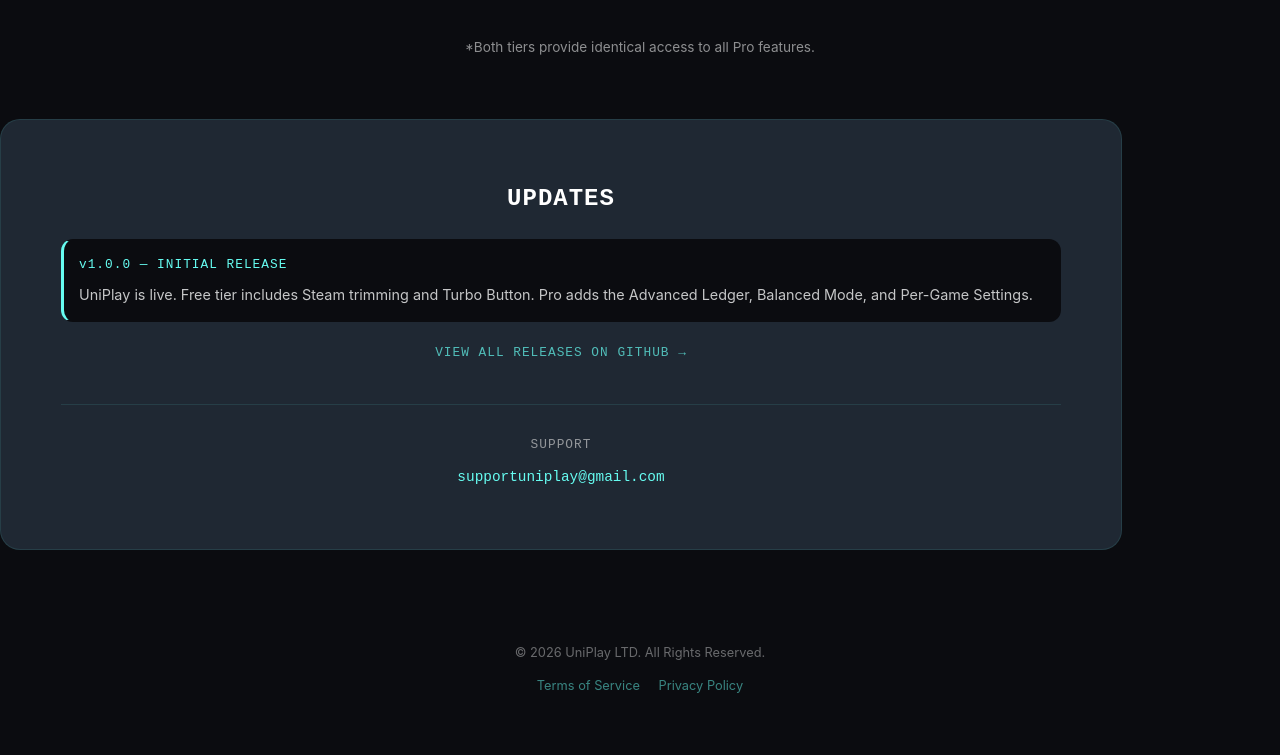
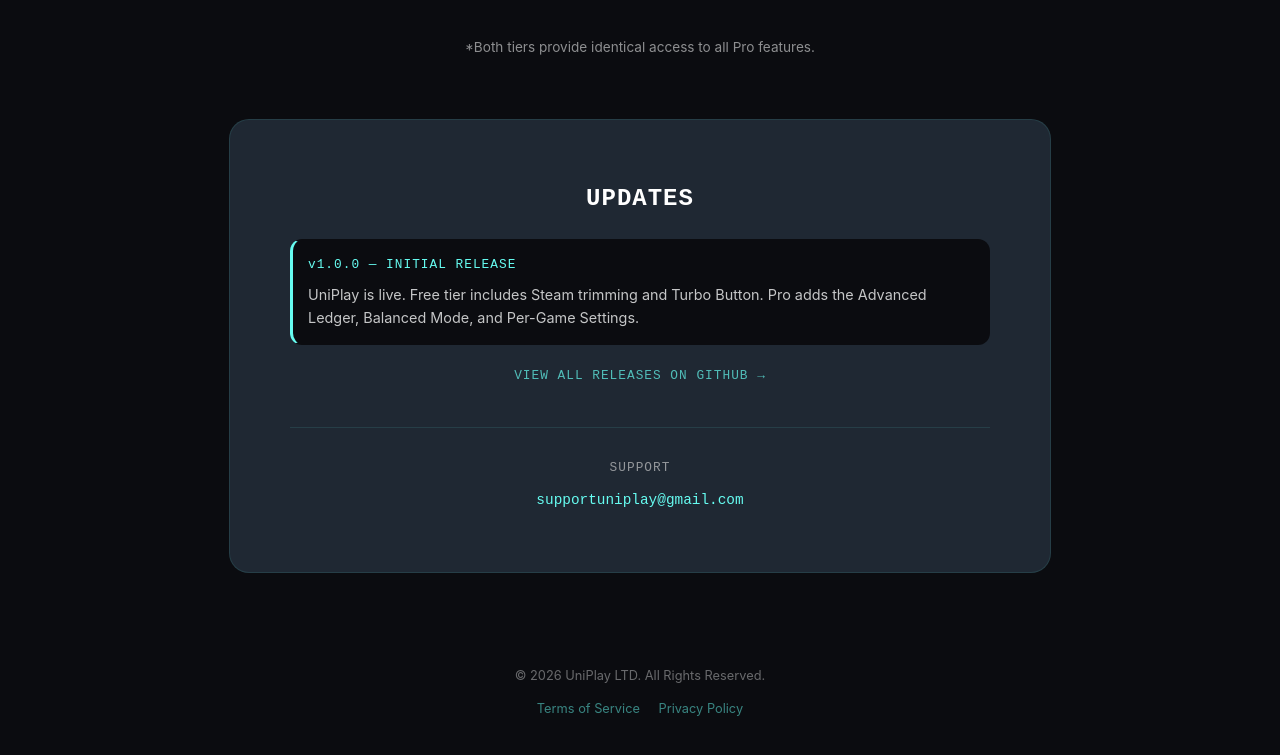
Before and after one commit to Ia-Irfan00/uniplay-web, a plain HTML site: page index.html in a window 1280 px wide. Shown: the part 2040-2795 px from the top of the page. Drawn offline with Linux system fonts and the light colour scheme.

Commit message:
fix: center and constrain updates section alignment

```diff
--- a/index.html
+++ b/index.html
@@ -220,7 +220,8 @@
 </section>
 
 
-<section class="tech-specs container" style="margin-top: 60px; text-align: center;">
+<section style="margin-top: 60px; text-align: center;">
+    <div class="tech-specs container" style="max-width: 700px; margin-left: auto; margin-right: auto;">
         <h2 style="color: var(--white); margin-top: 0; font-family: 'JetBrains Mono', monospace; letter-spacing: 1px;">UPDATES</h2>
         <div class="card" style="border-left: 3px solid var(--accent); text-align: left; margin-bottom: 16px;">
             <p style="margin: 0; font-family: 'JetBrains Mono', monospace; font-size: 0.8rem; color: var(--accent); letter-spacing: 1px;">v1.0.0 — INITIAL RELEASE</p>
@@ -231,6 +232,7 @@
         <div style="margin-top: 40px; border-top: 1px solid rgba(102, 252, 241, 0.1); padding-top: 30px;">
             <p style="font-family: 'JetBrains Mono', monospace; font-size: 0.8rem; letter-spacing: 1px; color: var(--text); opacity: 0.7; margin: 0 0 8px 0;">SUPPORT</p>
             <a href="mailto:supportuniplay@gmail.com" style="color: var(--accent); text-decoration: none; font-family: 'JetBrains Mono', monospace; font-size: 0.9rem;">supportuniplay@gmail.com</a>
+        </div>
     </div>
 </section>
 
```
Lines whose indentation alone changed are shown as unchanged.
